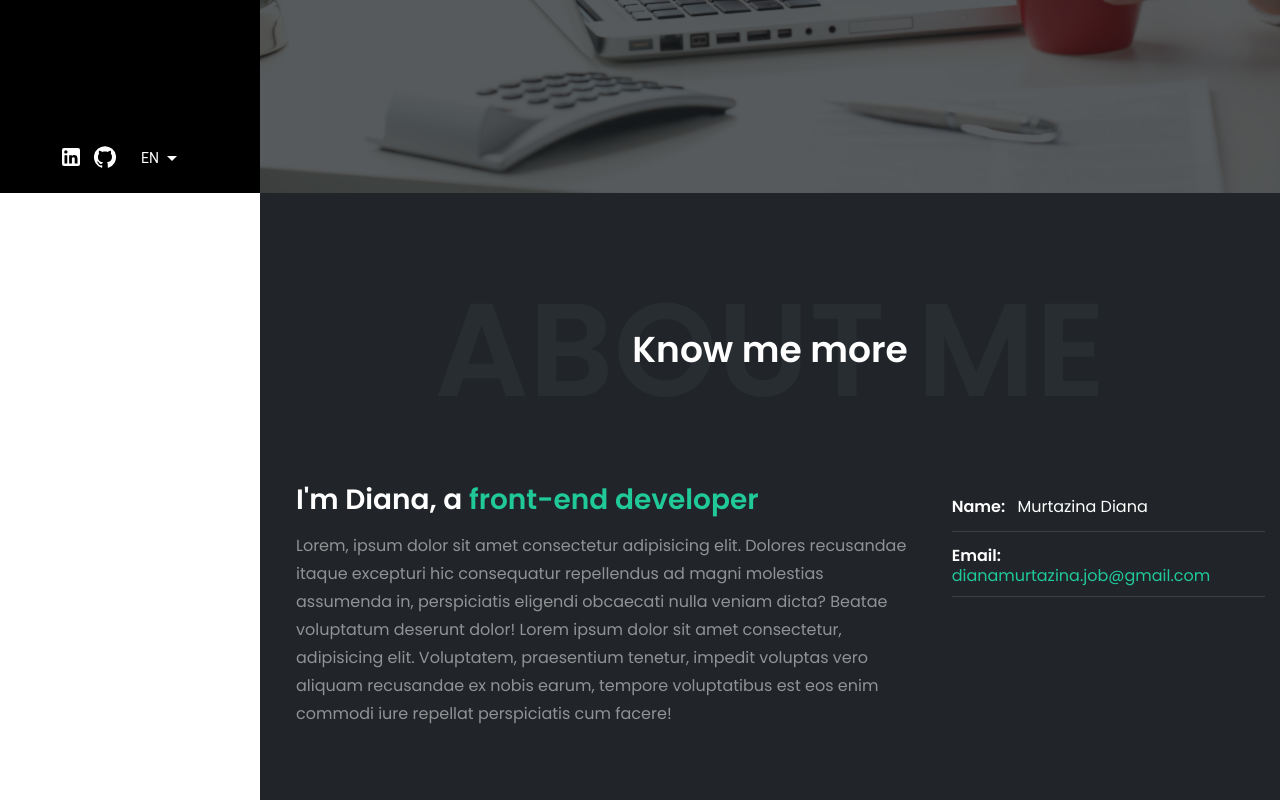
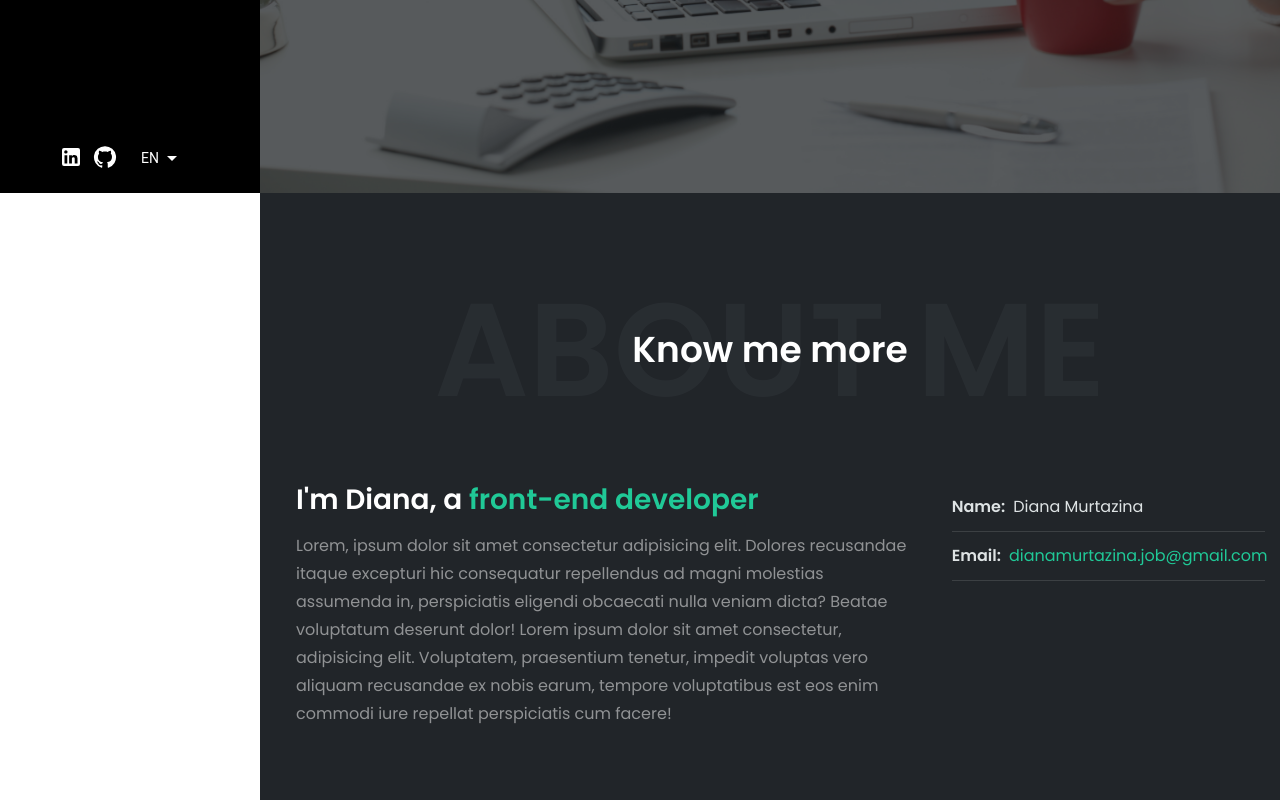
Before and after one commit to horoshopodumaj/resume, a React (Create React App) app in the folder portfolio/: page / in a window 1280 px wide. Shown: the part 607-1407 px from the top of the page. Built offline with nearby package versions, Linux system fonts and the light colour scheme.

Commit message:
added translation

```diff
--- a/portfolio/src/components/About/About.js
+++ b/portfolio/src/components/About/About.js
@@ -1,3 +1,4 @@
+import { FormattedMessage } from "react-intl";
 import "./about.scss";
 
 export default function About() {
@@ -5,34 +6,42 @@ export default function About() {
         <section id="about" className="about">
             <div className="container">
                 <div className="about__header">
-                    <h2 className="about__title">About me</h2>
-                    <p className="about__subtitle">Know me more</p>
+                    <h2 className="about__title">
+                        <FormattedMessage id="about" />
+                    </h2>
+                    <p className="about__subtitle">
+                        <FormattedMessage id="knowMeMore" />
+                    </p>
                 </div>
                 <div className="about__inner">
                     <div className="about__content">
                         <h3 className="about__littletitle">
-                            I'm Diana, a<span> front-end developer</span>
+                            <FormattedMessage id="aboutI" />
+                            <span>
+                                {" "}
+                                <FormattedMessage id="frontend" />
+                            </span>
                         </h3>
                         <p className="about__desc">
-                            {" "}
                             Lorem, ipsum dolor sit amet consectetur adipisicing elit. Dolores
                             recusandae itaque excepturi hic consequatur repellendus ad magni
                             molestias assumenda in, perspiciatis eligendi obcaecati nulla veniam
                             dicta? Beatae voluptatum deserunt dolor! Lorem ipsum dolor sit amet
                             consectetur, adipisicing elit. Voluptatem, praesentium tenetur, impedit
                             voluptas vero aliquam recusandae ex nobis earum, tempore voluptatibus
-                            est eos enim commodi iure repellat perspiciatis cum facere!{" "}
+                            est eos enim commodi iure repellat perspiciatis cum facere!
                         </p>
                     </div>
                     <div className="about__info">
                         <ul className="about__list">
                             <li className="about__name">
-                                {" "}
-                                <span className="about__item">Name:</span> Murtazina Diana
+                                <span className="about__item">
+                                    <FormattedMessage id="aboutName" />:
+                                </span>
+                                <FormattedMessage id="name" />
                             </li>
                             <li className="about__email">
-                                {" "}
-                                <span className="about__item">Email:</span>{" "}
+                                <span className="about__item">Email:</span>
                                 <a href="mailto:dianamurtazina.job@gmail.com">
                                     dianamurtazina.job@gmail.com
                                 </a>
--- a/portfolio/src/components/About/about.scss
+++ b/portfolio/src/components/About/about.scss
@@ -41,7 +41,6 @@
         width: 66%;
         margin-top: 48px;
     }
-    //#dee3e4
 
     &__info {
         flex: 0 0 auto;
@@ -62,7 +61,7 @@
     &__desc {
         font-weight: 400;
         line-height: 28px;
-        color: hsla(0, 0%, 100%, 0.5);
+        color: var(--desc);
     }
 
     &__item {
@@ -76,7 +75,8 @@
     &__email {
         font-weight: 400;
         padding: 12px 0;
-        border-bottom: 1px solid hsla(0, 0%, 98%, 0.12);
+        border-bottom: 1px solid var(--border-bottom);
+        color: #dee3e4;
     }
 
     &__email a {
--- a/portfolio/src/i18n/messages.js
+++ b/portfolio/src/i18n/messages.js
@@ -9,6 +9,10 @@ export const messages = {
         contact: "Contact me",
         welcome: "Welcome to My Portfolio",
         heroContact: "Contact Me",
+        knowMeMore: "Know me more",
+        aboutName: "Name",
+        aboutI: "I'm Diana, a",
+        frontend: "front-end developer",
     },
     [LOCALES.RU]: {
         name: "Диана Муртазина",
@@ -16,7 +20,11 @@ export const messages = {
         about: "Обо мне",
         projects: "Мои проекты",
         contact: "Мои контакты",
-        welcome: "Приветствую на странице моего портфолио",
+        welcome: "Добро пожаловать на страницу моего портфолио",
         heroContact: "Свяжитесь со мной",
+        knowMeMore: "Немного обо мне",
+        aboutName: "Имя",
+        aboutI: "Меня зовут Диана, я",
+        frontend: "фронтенд разработчица ",
     },
 };
--- a/portfolio/src/index.scss
+++ b/portfolio/src/index.scss
@@ -1,18 +1,6 @@
 @import url("https://fonts.googleapis.com/css2?family=Poppins:wght@400;500;600;700&display=swap");
 
 $main-front: "Poppins", sans-serif;
-
-// body {
-//     margin: 0;
-//     font-family: -apple-system, BlinkMacSystemFont, "Segoe UI", "Roboto", "Oxygen", "Ubuntu",
-//         "Cantarell", "Fira Sans", "Droid Sans", "Helvetica Neue", sans-serif;
-//     -webkit-font-smoothing: antialiased;
-//     -moz-osx-font-smoothing: grayscale;
-// }
-
-// code {
-//     font-family: source-code-pro, Menlo, Monaco, Consolas, "Courier New", monospace;
-// }
 
 :root {
     --main: #000000;
@@ -21,6 +9,8 @@ $main-front: "Poppins", sans-serif;
     --font: #fff;
     --active: #20c997;
     --title: #6c757d;
+    --desc: hsla(0, 0%, 100%, 0.5);
+    --border-bottom: hsla(0, 0%, 98%, 0.12);
 }
 * {
     padding: 0;
```
